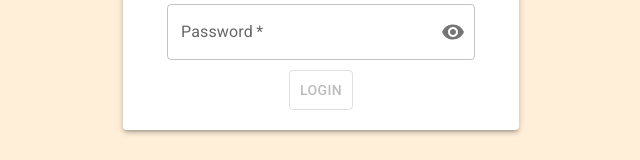
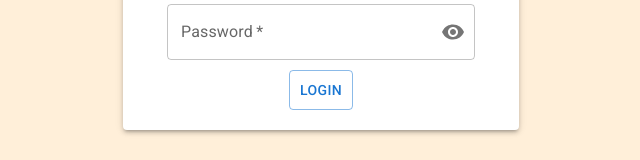
Before and after one commit to JEstebanRodriguez/Warden, a React (Vite) app in the folder client/: page /admin in a window 1280 px wide. Shown: the part 313-473 px from the top of the page, without its empty margins (319-959 px from the left). Built offline with nearby package versions, Linux system fonts and the light colour scheme.

Commit message:
Cleaned code

```diff
--- a/client/src/components/LoginForm.jsx
+++ b/client/src/components/LoginForm.jsx
@@ -23,18 +23,6 @@ const LoginForm = () => {
     event.preventDefault();
   };
 
-  const isUnused = () => {
-    if (email == password == "") {
-      return true
-    } else {
-      return false
-    }
-  }
-
-  useEffect(() => {
-    isUnused()
-  }, [email, password]
-  )
 
   const handleLogin = (e) => {
     e.preventDefault();
@@ -48,7 +36,6 @@ const LoginForm = () => {
         sx={{ display: "flex", flexDirection: "column", alignItems: "center" }}
       >
         <TextField
-          {...error ? error : null}
           type="email"
           id="email"
           label="email"
@@ -91,7 +78,6 @@ const LoginForm = () => {
           onClick={handleLogin}
           type="submit"
           sx={{ marginTop: "10px", width: "max-content", padding: "7px" }}
-          disabled={isUnused}
         >
           Login
         </Button>
```
